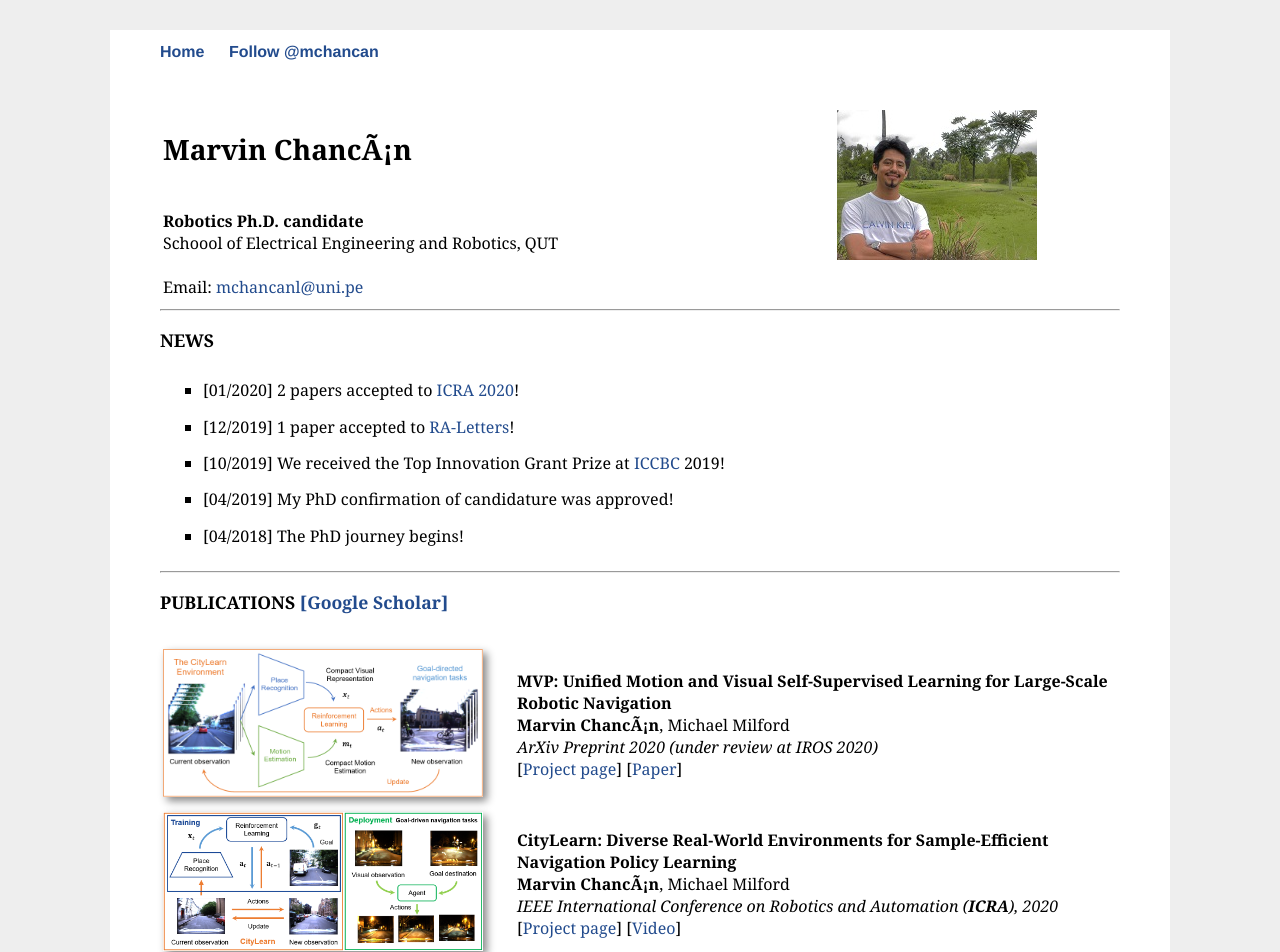
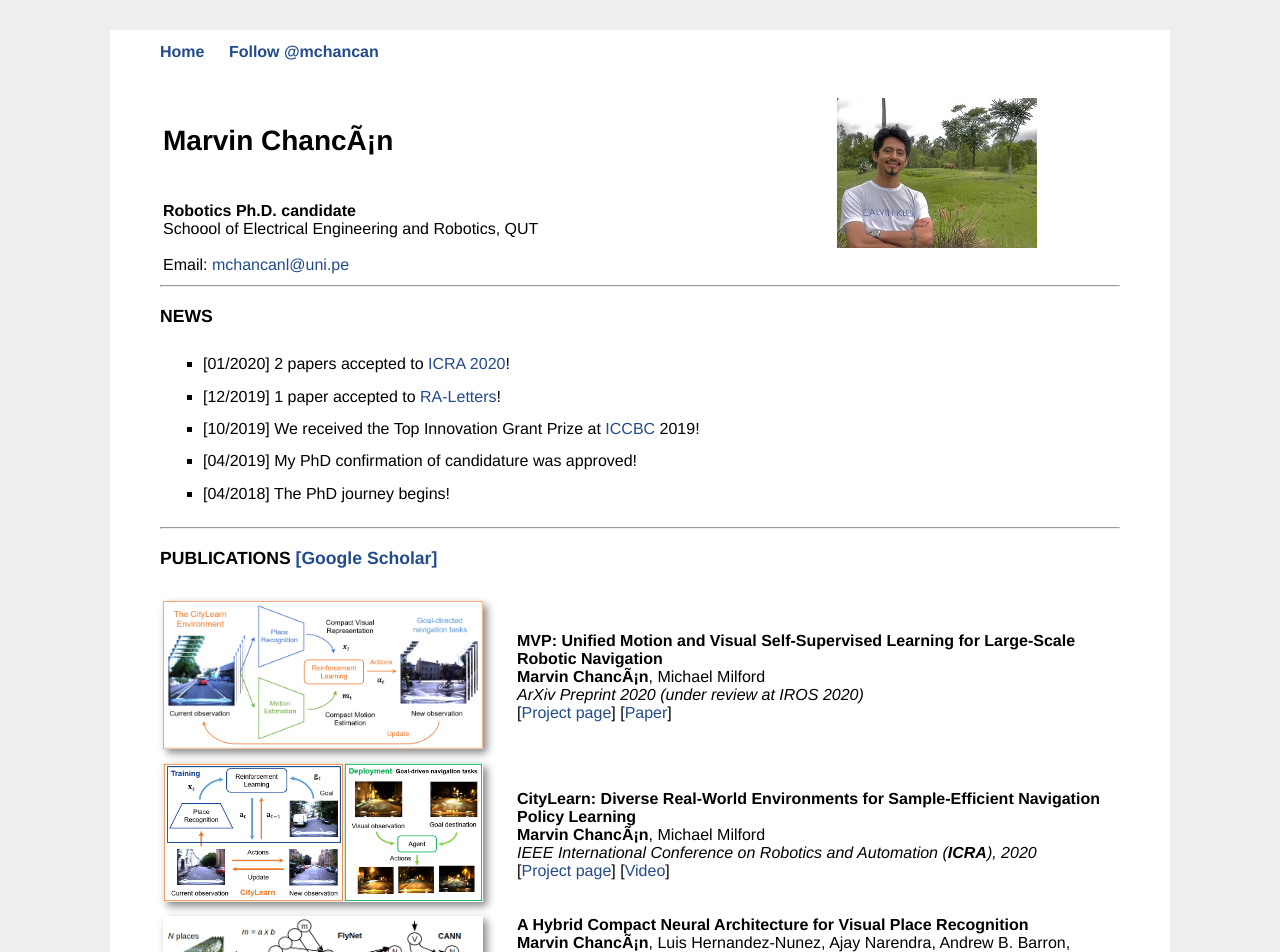
Before and after one commit to mchancan/mchancan.github.io, a Jekyll site: the page built from index.html, in a window 1280 px wide. Shown: the top 952 px of the page. Built offline with Jekyll 4.4.1, drawn with Linux system fonts in a browser that asks for light colours; comment, search, counter and statistics services are not loaded.

Commit message:
Update main.css

```diff
--- a/css/main.css
+++ b/css/main.css
@@ -13,7 +13,8 @@ body {
 }
 */
 nav ul, footer ul {
-    font-family:'Helvetica', 'Arial', 'Sans-Serif';
+    /*<--.font-family:'Helvetica', 'Arial', 'Sans-Serif';*/
+    font-family: "Helvetica", Helvetica, sans-serif;
     padding: 0px;
     list-style: none;
     font-weight: bold;
@@ -27,7 +28,8 @@ html {
 }
 
 body {
-  font-family: Georgia, Helvetica, Arial, Verdana, san-serif, Times;
+  /*font-family: Georgia, Helvetica, Arial, Verdana, san-serif, Times;*/
+  font-family: "Helvetica", Helvetica, sans-serif;
   background-color: #ffffff;
   text-align:left; /* for IE */
   margin-top: 30px;
```
